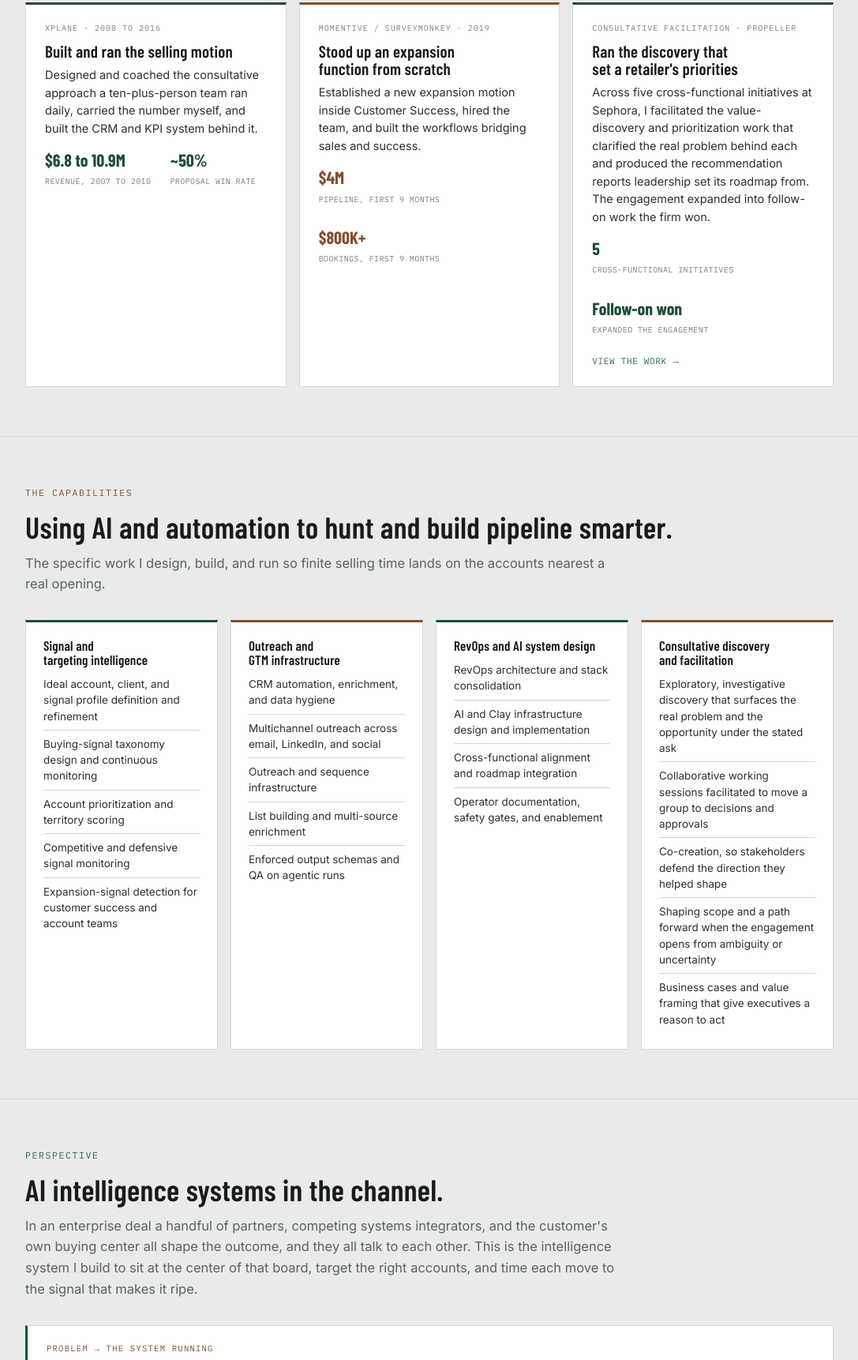
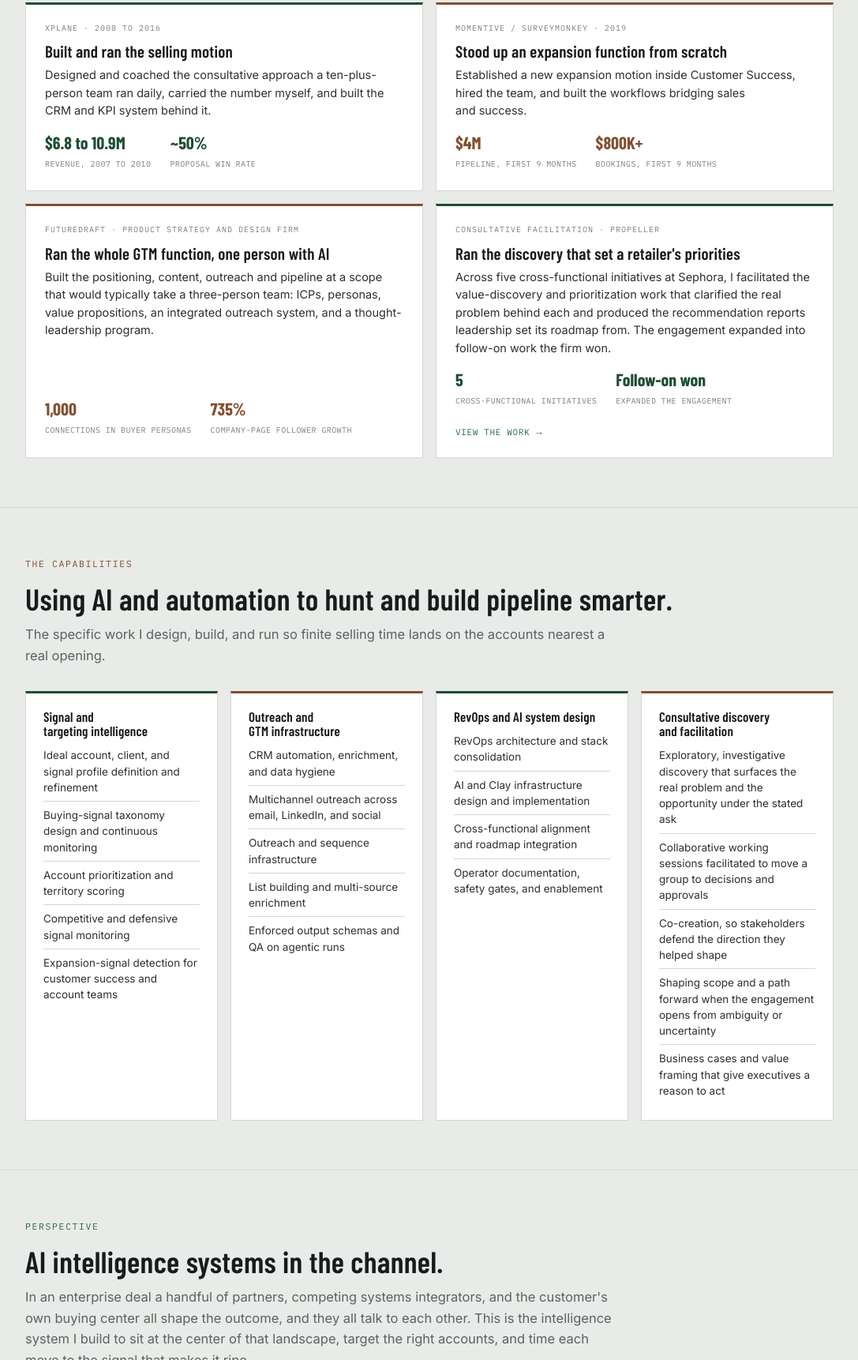
Before and after one commit to patrickadodson-pdx/experience_portfolio, a plain HTML site: page gtm-bizdev.html in a window 1280 px wide. Shown: the part 1078-2800 px from the top of the page at 79% size, without its empty margins (96-1183 px from the left). Drawn offline with nearby package versions, Linux system fonts and the light colour scheme.

Commit message:
Add files via upload

```diff
--- a/gtm-bizdev.html
+++ b/gtm-bizdev.html
@@ -293,6 +293,7 @@ footer .fmeta{font-family:var(--mono);font-size:12px;color:var(--gray)}
 .hgo{display:inline-block;margin-top:12px;font-family:var(--mono);font-size:12px;letter-spacing:.06em;text-transform:uppercase;color:var(--green2);cursor:pointer}
 .hpanel:hover + .hgo,.hgo:hover{text-decoration:underline}
 .grid.three{grid-template-columns:repeat(3,minmax(0,1fr))}
+#record .gcard{display:flex;flex-direction:column}#record .gcard .metrics{margin-top:auto;padding-top:16px}
 @media(max-width:900px){.hero-grid{grid-template-columns:1fr;gap:28px}.grid.three{grid-template-columns:1fr}}
 </style>
 </head>
@@ -354,7 +355,7 @@ footer .fmeta{font-family:var(--mono);font-size:12px;color:var(--gray)}
  <h2>I have already built and carried this motion.</h2>
  <p class="sub">Figures are measured and drawn from the full career record.</p>
  </div>
- <div class="grid three">
+ <div class="grid">
 
  <div class="gcard">
  <div class="tag">XPLANE &middot; 2008 to 2016</div>
@@ -376,7 +377,15 @@ footer .fmeta{font-family:var(--mono);font-size:12px;color:var(--gray)}
  </div>
  </div>
 
-
+ <div class="gcard um">
+ <div class="tag">Futuredraft &middot; product strategy and design firm</div>
+ <h3>Ran the whole GTM function, one person with AI</h3>
+ <p>Built the positioning, content, outreach and pipeline at a scope that would typically take a three-person team: ICPs, personas, value propositions, an integrated outreach system, and a thought-leadership program.</p>
+ <div class="metrics">
+ <div class="metric"><b>1,000</b><span>Connections in buyer personas</span></div>
+ <div class="metric"><b>735%</b><span>Company-page follower growth</span></div>
+ </div>
+ </div>
 
  <div class="gcard casecard" role="button" tabindex="0" data-case="sephora" aria-haspopup="dialog">
  <div class="tag">Consultative facilitation &middot; Propeller</div>
@@ -452,13 +461,13 @@ footer .fmeta{font-family:var(--mono);font-size:12px;color:var(--gray)}
  <div class="sec-head">
  <div class="eyebrow g">Perspective</div>
  <h2>AI intelligence systems in the channel.</h2>
- <p class="sub">In an enterprise deal a handful of partners, competing systems integrators, and the customer's own buying center all shape the outcome, and they all talk to each other. This is the intelligence system I build to sit at the center of that board, target the right accounts, and time each move to the signal that makes it ripe.</p>
+ <p class="sub">In an enterprise deal a handful of partners, competing systems integrators, and the customer's own buying center all shape the outcome, and they all talk to each other. This is the intelligence system I build to sit at the center of that landscape, target the right accounts, and time each move to the signal that makes it ripe.</p>
  </div>
  <div class="chanX" id="chanLaunch" role="button" tabindex="0" aria-label="Open the channel intelligence walkthrough">
  <div class="chanbar">
  <div>
  <div class="chan-eyebrow">Problem &rarr; the system running</div>
- <div class="chan-h">Read the contested board from a live signal, find the account, the partner already inside it, and the moment to move, ahead of the competing SIs.</div>
+ <div class="chan-h">Read the contested landscape from a live signal, find the account, the partner already inside it, and the moment to move, ahead of the competing SIs.</div>
  </div>
  <div class="chan-cta">Open the walkthrough <span aria-hidden="true">&rarr;</span></div>
  </div>
```
Also changed, not shown: adoption-change.html (+2 -2 lines), channel.html (+4 -4 lines).
